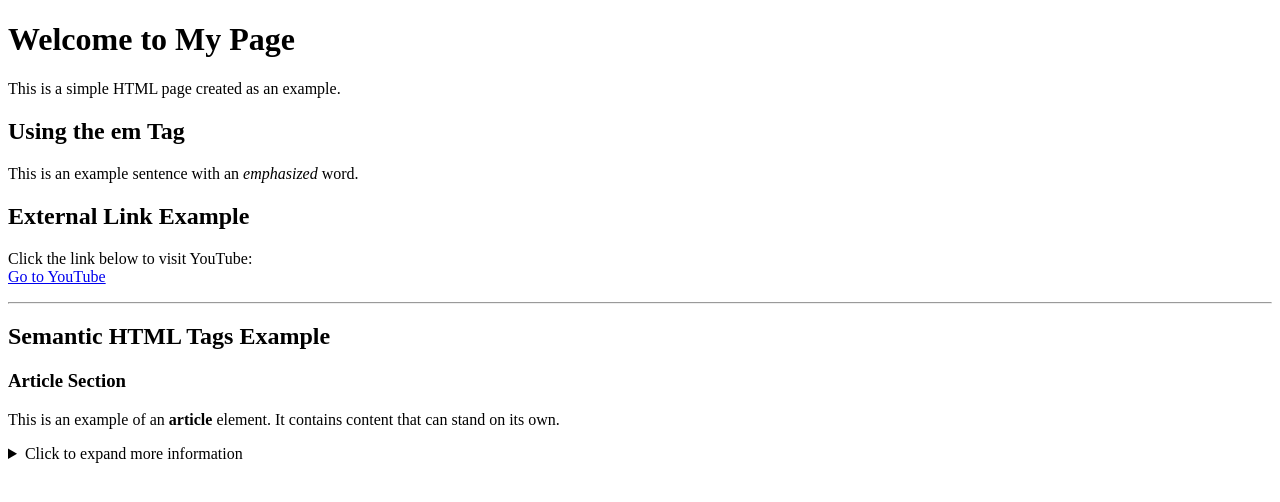
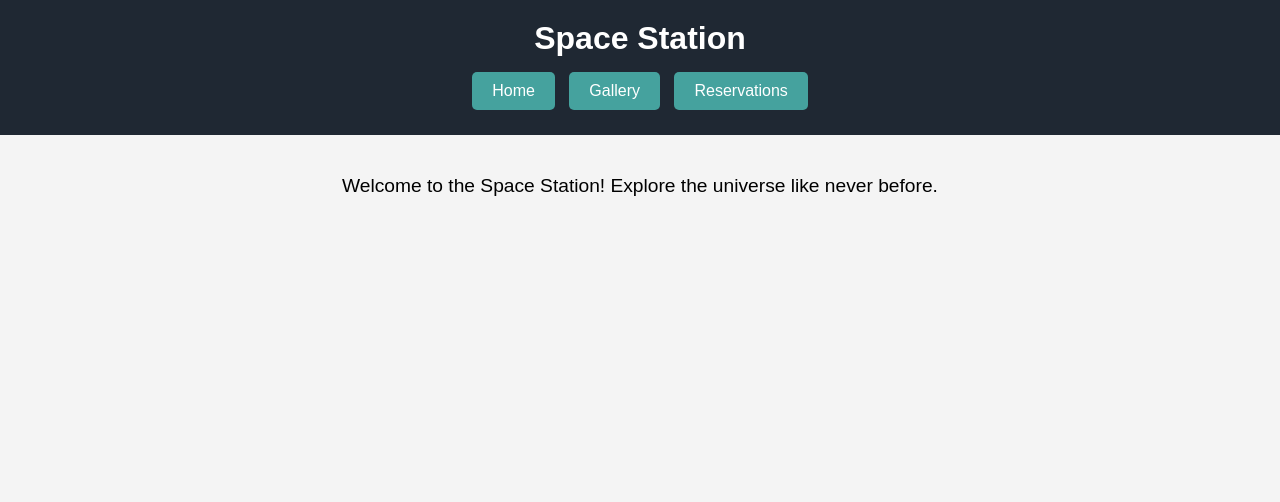
Before and after one commit to Jeethan1911/Project, a plain HTML site: page Index.html in a window 1280 px wide. Drawn offline with Linux system fonts and the light colour scheme.

Commit message:
Update Index.html

```diff
--- a/Index.html
+++ b/Index.html
@@ -2,46 +2,125 @@
 <html lang="en">
 <head>
     <meta charset="UTF-8">
-    <title>My Basic HTML Page</title>
+    <title>Space Station</title>
+    <style>
+        body {
+            font-family: Arial, sans-serif;
+            background-color: #f4f4f4;
+            margin: 0;
+            padding: 0;
+            text-align: center;
+        }
+
+        header {
+            background-color: #1f2833;
+            color: white;
+            padding: 20px 0;
+        }
+
+        header h1 {
+            margin: 0;
+            font-size: 2em;
+        }
+
+        .nav-buttons {
+            margin-top: 10px;
+        }
+
+        button {
+            margin: 5px;
+            padding: 10px 20px;
+            font-size: 16px;
+            border: none;
+            border-radius: 5px;
+            cursor: pointer;
+            background-color: #45a29e;
+            color: white;
+        }
+
+        button:hover {
+            background-color: #66fcf1;
+            color: black;
+        }
+
+        main {
+            padding: 20px;
+        }
+
+        section {
+            display: none;
+            margin-top: 20px;
+        }
+
+        .gallery {
+            display: flex;
+            flex-wrap: wrap;
+            justify-content: center;
+            gap: 15px;
+        }
+
+        .gallery img {
+            width: 200px;
+            border-radius: 5px;
+            border: 2px solid #333;
+            transition: transform 0.2s;
+        }
+
+        .gallery img:hover {
+            transform: scale(1.05);
+        }
+
+        p {
+            font-size: 1.2em;
+        }
+    </style>
 </head>
 <body>
 
-    <h1>Welcome to My Page</h1>
-    <p>This is a simple HTML page created as an example.</p>
+<header>
+    <h1>Space Station</h1>
+    <div class="nav-buttons">
+        <button onclick="showSection('home')">Home</button>
+        <button onclick="showSection('gallery')">Gallery</button>
+        <button onclick="showSection('reservations')">Reservations</button>
+    </div>
+</header>
 
-    <h2>Using the em Tag</h2>
-    <p>
-        This is an example sentence with an <em>emphasized</em> word.
-    </p>
+<main>
+    <section id="home">
+        <p>Welcome to the Space Station! Explore the universe like never before.</p>
+    </section>
 
-    <h2>External Link Example</h2>
-    <p>
-        Click the link below to visit YouTube:<br>
-        <a href="https://www.youtube.com/" target="_blank">Go to YouTube</a>
-    </p>
+    <section id="gallery">
+        <div class="gallery">
+            <img src="Images/Thumb/thumbnail_1.jpg" alt="Space Image 1">
+            <img src="Images/Thumb/thumbnail_2.jpg" alt="Space Image 2">
+            <img src="Images/Thumb/thumbnail_3.jpg" alt="Space Image 3">
+            <img src="Images/Thumb/thumbnail_4.jpg" alt="Space Image 4">
+            <img src="Images/Thumb/thumbnail_5.jpg" alt="Space Image 5">
+            <img src="Images/Thumb/thumbnail_6.jpg" alt="Space Image 6">
+            <img src="Images/Thumb/thumbnail_7.jpg" alt="Space Image 7">
+            <img src="Images/Thumb/thumbnail_8.jpg" alt="Space Image 8">
+            <img src="Images/Thumb/thumbnail_9.jpg" alt="Space Image 9">
+        </div>
+    </section>
 
-    <hr>
+    <section id="reservations">
+        <p>Reserve your spot at the Space Station today! (Reservation form placeholder)</p>
+    </section>
+</main>
 
-    <h2>Semantic HTML Tags Example</h2>
+<script>
+    function showSection(id) {
+        const sections = ['home', 'gallery', 'reservations'];
+        sections.forEach(sec => {
+            document.getElementById(sec).style.display = (sec === id) ? 'block' : 'none';
+        });
+    }
 
-    <article>
-        <h3>Article Section</h3>
-        <p>
-            This is an example of an <strong>article</strong> element. It contains content that
-            can stand on its own.
-        </p>
-
-        <details>
-            <summary>Click to expand more information</summary>
-            <p>
-                This additional text is revealed using the <em>details</em> and <em>summary</em> tags.
-            </p>
-            <p>
-                Last updated on:
-                <time datetime="2025-02-20">February 20, 2025</time>
-            </p>
-        </details>
-    </article>
+    // Show Home section by default
+    showSection('home');
+</script>
 
 </body>
 </html>
```
